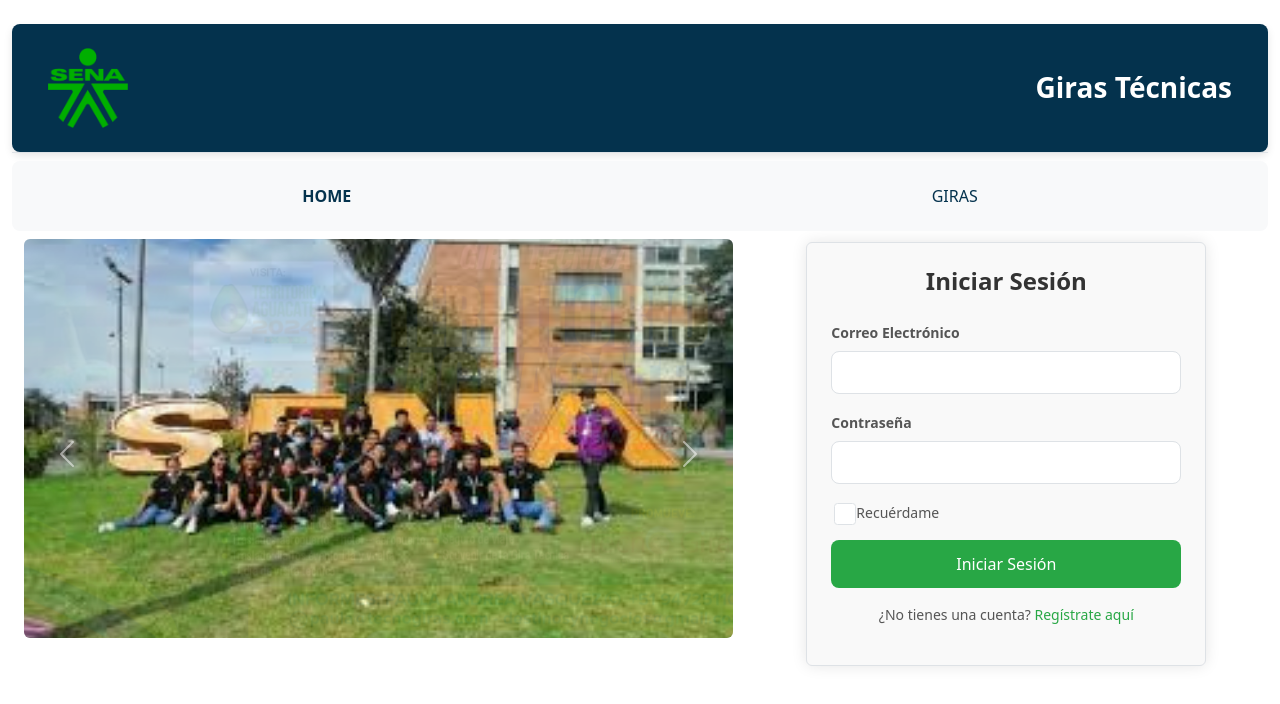
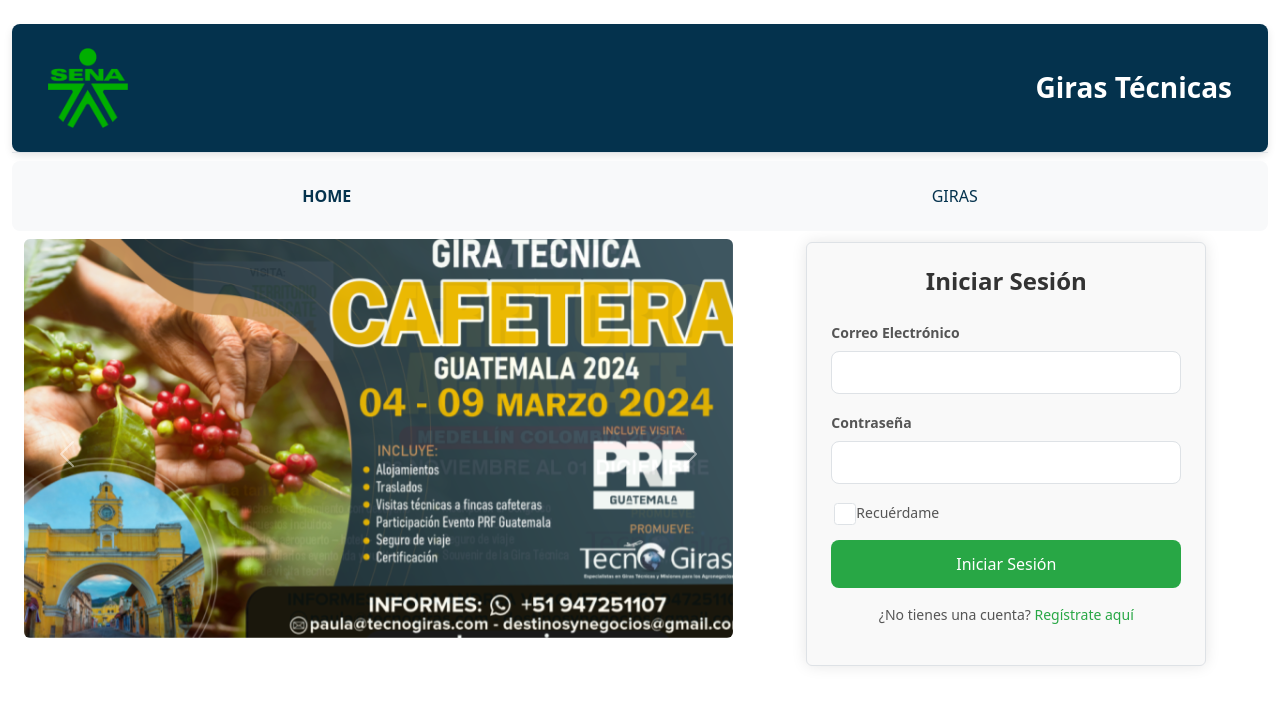
Before and after one commit to KateToro29/Inmersion, a Vue app: page / in a window 1280 px wide. Shown: the top 704 px of the page. Built offline with nearby package versions, Linux system fonts and the light colour scheme.

Commit message:
se cambian imagenes del corousel

```diff
--- a/src/components/BodyLanding.vue
+++ b/src/components/BodyLanding.vue
@@ -4,7 +4,7 @@
 			<div id="carouselExampleFade" class="carousel slide carousel-fade justify-content-centert col-7" data-bs-ride="carousel">
 				<div class="carousel-inner w-100 rounded overflow-hidden">
 					<div class="carousel-item active">
-						<img src="/src/img/GirasTecnicas.jpeg" class="d-block w-100" alt="Imagen 1">
+						<img src="/src/img/GIRA-TECNICA-CAFETERA-850x425.png" class="d-block w-100" alt="Imagen 1">
 					</div>
 					<div class="carousel-item">
 						<img src="/src/img/GIRA-aguaccate-850x425.png" class="d-block w-100" alt="Imagen 2">
```
Also changed, not shown: src/img/GIRA-TECNICA-CAFETERA-850x425.png (added).
